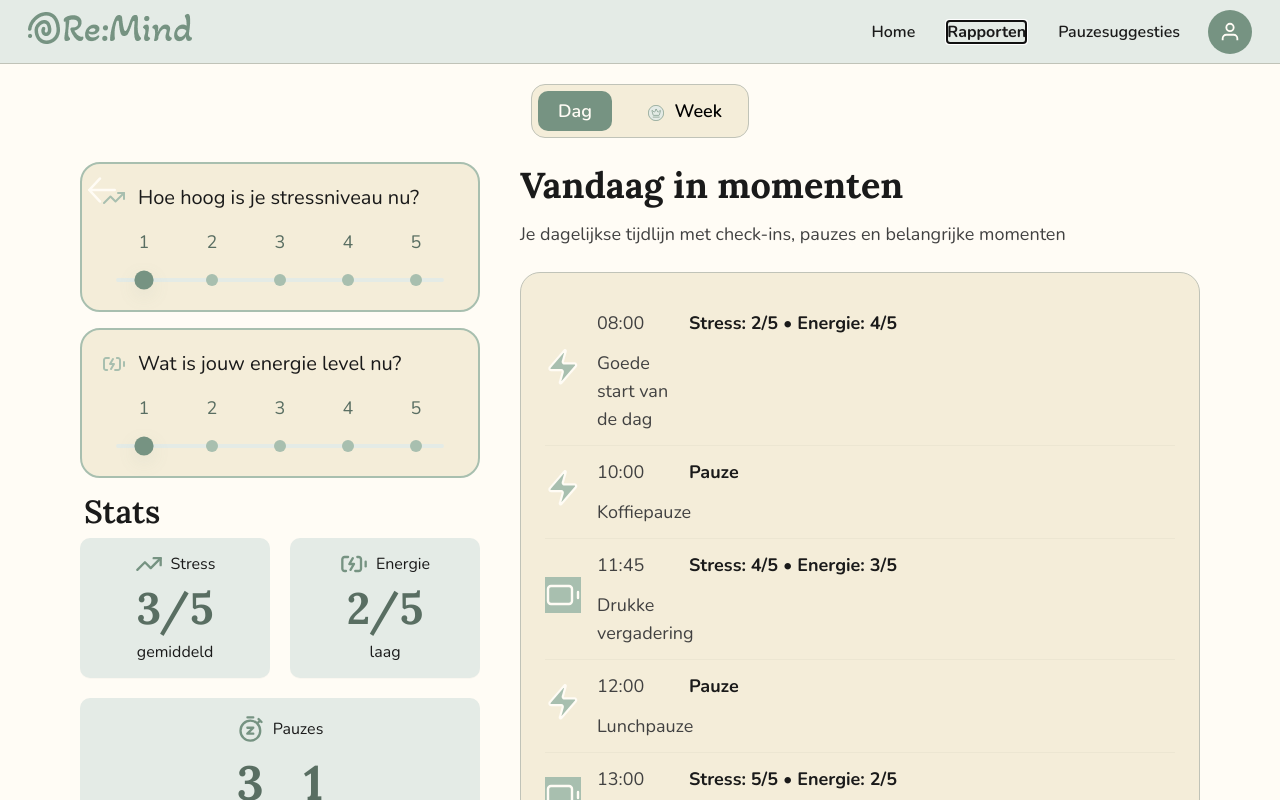
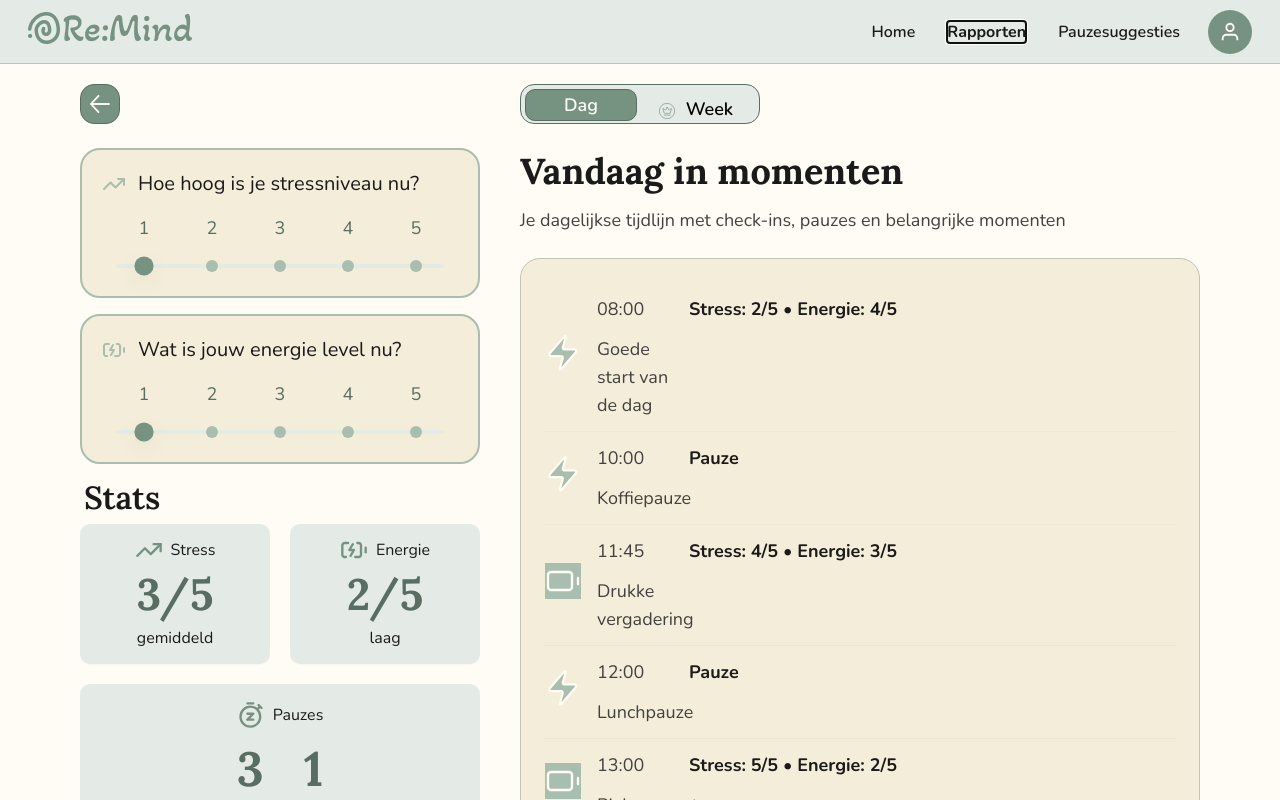
Before and after one commit to sampittois/Re-Mind_App_Individueel, a React (Vite) app in the folder stress-app/frontend/: page / in a window 1280 px wide. Both pictures are taken after a click on the button "Rapporten". Shown: the top 800 px of the page. Built offline with nearby package versions, Linux system fonts and the light colour scheme.

Commit message:
style: improve layout and styling for reports back button and toggle components
Co-authored-by: Copilot <copilot@github.com>

```diff
--- a/stress-app/frontend/src/styles/reports.css
+++ b/stress-app/frontend/src/styles/reports.css
@@ -20,38 +20,55 @@
 .reports-back {
   position: absolute;
   left: 0;
-  top: calc(var(--space-10) + 40px - var(--space-5));
-  background: none;
-  border: none;
+  top: 50%;
+  transform: translateY(-50%);
+  width: 40px;
+  height: 40px;
+  background: var(--primary);
+  border: var(--border-width-sm) solid var(--primary-dark);
   cursor: pointer;
-  padding: var(--space-2);
+  padding: 0;
+  display: flex;
+  align-items: center;
+  justify-content: center;
+  border-radius: var(--radius-md);
 }
 
 .reports-back img {
-  width: 28px;
-  height: 28px;
+  width: 20px;
+  height: 18px;
 }
 
 .reports-toggle {
   display: inline-flex;
-  gap: var(--space-4);
-  background: var(--background-dark);
-  border: var(--border-width-sm) solid var(--border);
-  padding: 6px;
+  gap: 0;
+  background: var(--highlight-light);
+  border: var(--border-width-sm) solid var(--primary-dark);
+  padding: 4px;
   border-radius: var(--radius-md);
+  width: 240px;
+  height: 40px;
 }
 
 .toggle-btn {
+  flex: 1;
   background: none;
   border: none;
   padding: var(--space-2) var(--space-5);
   cursor: pointer;
   border-radius: var(--radius-sm);
+  font-weight: var(--font-weight-semibold);
 }
 
 .toggle-btn.active {
   background: var(--primary);
   color: var(--background);
+  border: var(--border-width-sm) solid var(--primary-dark);
+  height: 32px;
+  display: flex;
+  align-items: center;
+  justify-content: center;
+  padding: var(--space-2) var(--space-4);
 }
 
 .premium-icon {
```
